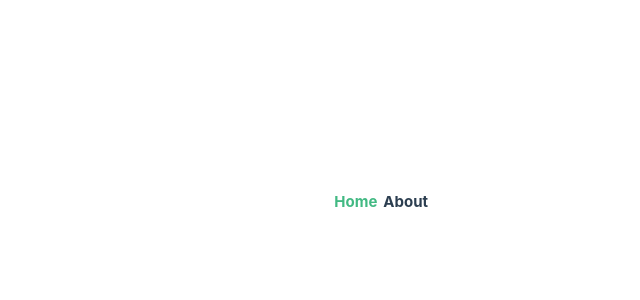
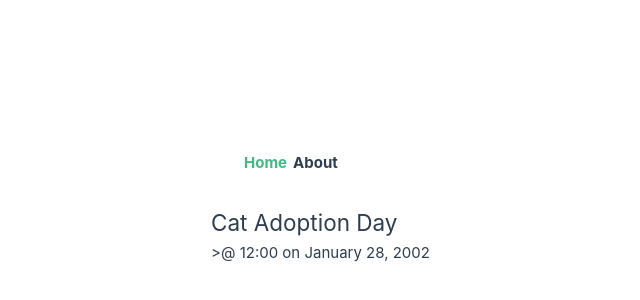
Before and after one commit to MixKP/331-introto-vue, a Vue app: page / in a window 1280 px wide. Shown: the part 198-498 px from the top of the page, without its empty margins (179-819 px from the left). Built offline with nearby package versions, Linux system fonts and the light colour scheme; the HTML template or start-up script is replaced by a standard one.

Commit message:
complete 7

```diff
--- a/src/components/EventCard.vue
+++ b/src/components/EventCard.vue
@@ -1,7 +1,18 @@
 <script setup lang="ts">
+import { ref } from 'vue'
 // defineProps<{
 //   msg: string
 // }>()
+const event = ref ({
+  id:5928101,
+  category: 'animal welfare',
+  title: 'Cat Adoption Day',
+  description: 'Find your new feline friend at this event.',
+  date: 'January 28, 2002',
+  time: '12:00',
+  petsAllowed: true,
+  organizer: 'Kat Laydee'
+})
 </script>
 
 <template>
@@ -13,30 +24,23 @@
       <a href="https://vuejs.org/" target="_blank" rel="noopener">Vue 3</a>. What's next?
     </h3>
   </div> -->
-  <div class="greetings"></div>
+  <div class="event-class">
+    <div class="event-card">
+      <h2>{{ event.title }}</h2>
+      <span>>@ {{ event.time }} on {{ event.date }}</span>
+    </div>
+  </div>
 </template>
-
-<!-- <style scoped>
-h1 {
-  font-weight: 500;
-  font-size: 2.6rem;
-  position: relative;
-  top: -10px;
+<style scoped>
+.event-class {
+  pending: 20px;
+  width: 250px;
+  cursor: pointer;
+  boarder: 1px solid #39495c;
+  margin-bottom: 18px;
 }
-
-h3 {
-  font-size: 1.2rem;
+.event-class::hover {
+  transform: scale(1.01);
+  box-shadow: 0 3px 12px rgba(0, 0, 0, 0.2);
 }
-
-.greetings h1,
-.greetings h3 {
-  text-align: center;
-}
-
-@media (min-width: 1024px) {
-  .greetings h1,
-  .greetings h3 {
-    text-align: left;
-  }
-}
-</style> -->
+</style>
--- a/src/views/HomeView.vue
+++ b/src/views/HomeView.vue
@@ -1,8 +1,12 @@
-<script setup lang="ts"></script>
+<script setup lang="ts">
+import EventCard from '@/components/EventCard.vue';
+</script>
 
 <template>
   <!-- <main>
     <TheWelcome />
   </main> -->
-  <div class="home"></div>
+  <div class="home">
+    <EventCard />
+  </div>
 </template>
```
